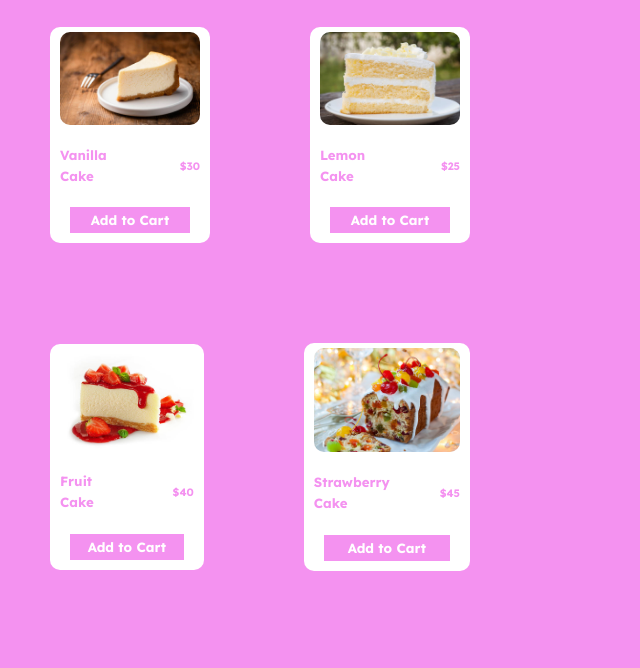
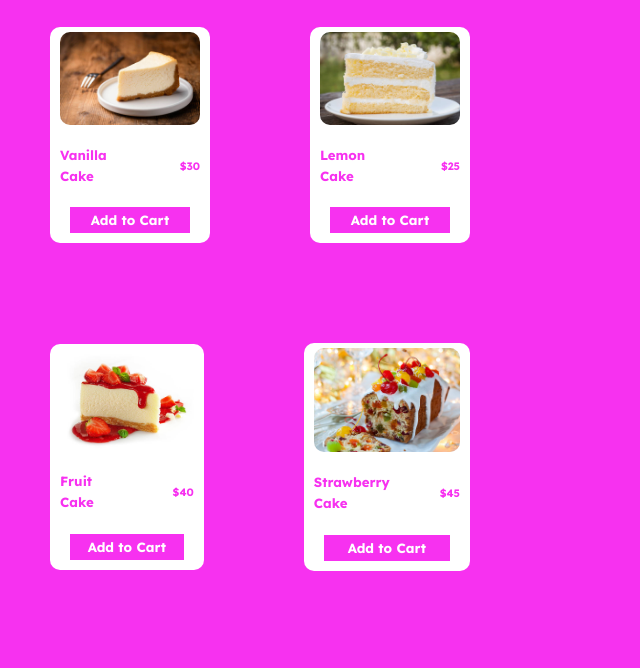
Before and after one commit to Doubting-Thomas/cake-store, a plain HTML site: page cake-store/index.html in a window 1280 px wide. Shown: the part 277-945 px from the top of the page, without its empty margins (0-640 px from the left). Drawn offline with Linux system fonts and the light colour scheme.

Commit message:
fix: update root color styling to darker values

```diff
--- a/cake-store/css/style.css
+++ b/cake-store/css/style.css
@@ -1,9 +1,9 @@
 :root {
-  --color-primary: #f492f0;
+  --color-primary: #f731f0;
   --color-secondary: #fff;
   --color-tertiary-1: #000;
   --color-tertiary-2: #ff1b6b;
-  --color-tertiary-3: #f41ced;
+  --color-tertiary-3: #b504af;
 }
 
 *,
```
